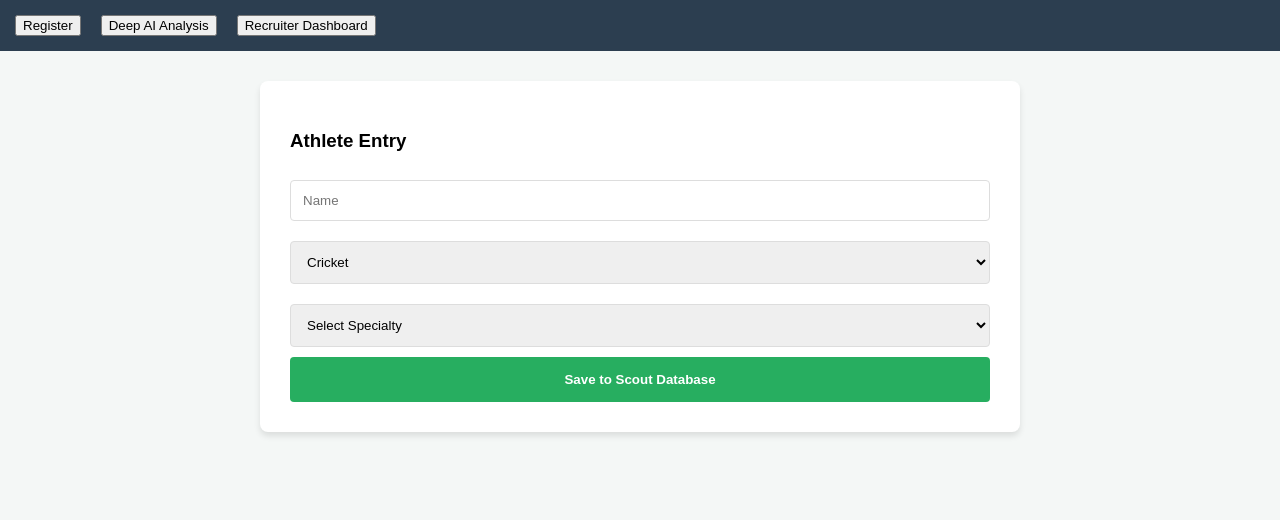
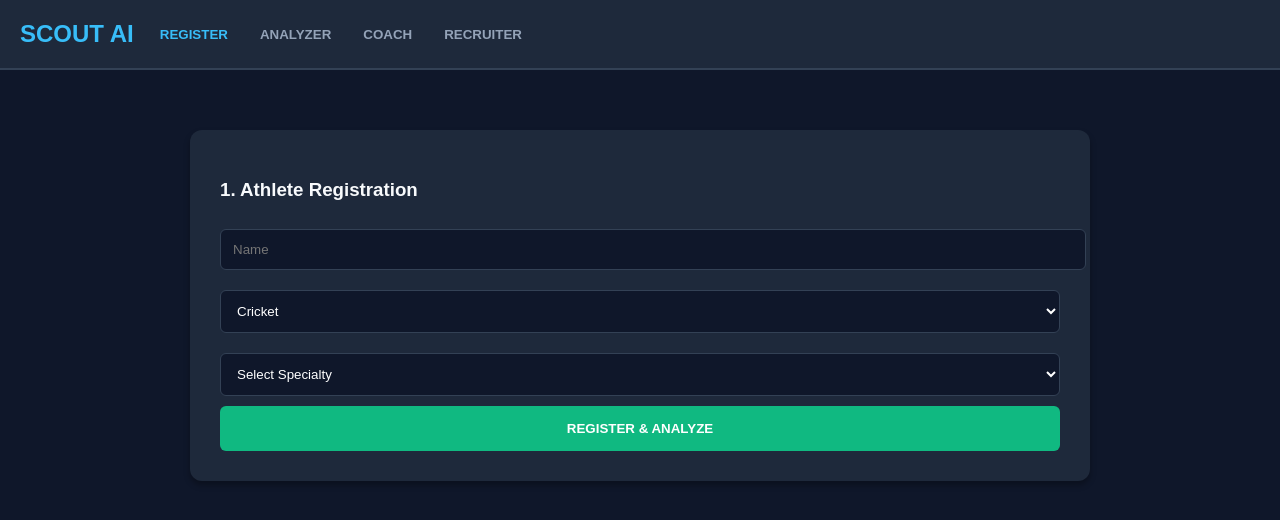
Before and after one commit to pavancseds24-hash/ai-sports-scout, a React (Create React App) app in the folder frontend/: page / in a window 1280 px wide. Shown: the top 520 px of the page. Built offline with nearby package versions, Linux system fonts and the light colour scheme.

Commit message:
Final Hackathon Submission: Gen AI Sports Scout with Gemini

```diff
--- a/frontend/src/App.js
+++ b/frontend/src/App.js
@@ -4,84 +4,91 @@ import axios from 'axios';
 function App() {
   const [view, setView] = useState('register');
   const [sport, setSport] = useState('Cricket');
-  const [subType, setSubType] = useState(''); // Batting or Bowling
+  const [subType, setSubType] = useState('');
   const [form, setForm] = useState({});
-  const [results, setResults] = useState({ analysis: '', matches: [] });
+  const [results, setResults] = useState({ analysis: '', coach: '', athletes: [] });
 
-  const sportsFields = {
-    Cricket: {
-      Batting: ['Average', 'Strike Rate', 'Matches', 'Highest Score'],
-      Bowling: ['Average', 'Wickets', 'Economy', 'Matches']
-    },
-    Football: ['Goals', 'Assists', 'Matches', 'Position'],
-    Athletics: ['Best Timing', 'Event Name', 'Leagues Played']
-  };
-
-  const handleRegister = async () => {
+  const handleAction = async (type) => {
     try {
-        // Fail-safe: Always save to DB even if AI is out of quota
-        const res = await axios.post('http://localhost:5000/api/athletes/register', {
-            ...form, sport, subType, name: form.name, location: form.location
-        });
+      const base = "http://localhost:5000/api/athletes";
+      if (type === 'reg') {
+        const res = await axios.post(`${base}/register`, { ...form, sport, subType });
         setResults({ ...results, analysis: res.data.analysis });
         alert("Registration Successful!");
-    } catch (e) { alert("Registration Error."); }
+      } else if (type === 'coach') {
+        const res = await axios.post(`${base}/ask-coach`, { question: form.coachQ });
+        setResults({ ...results, coach: res.data.coach_advice });
+      } else {
+        const res = await axios.get(`${base}/matches`);
+        setResults({ ...results, athletes: res.data });
+      }
+    } catch (e) { alert("Backend connection failed."); }
   };
 
   return (
-    <div style={s.container}>
-      <nav style={s.nav}>
-        <button onClick={() => setView('register')}>Register</button>
-        <button onClick={() => setView('analyze')}>Deep AI Analysis</button>
-        <button onClick={() => setView('recruiter')}>Recruiter Dashboard</button>
+    <div style={{ background: '#0f172a', color: '#f8fafc', minHeight: '100vh', fontFamily: 'sans-serif' }}>
+      <nav style={{ background: '#1e293b', padding: '20px', display: 'flex', gap: '20px', borderBottom: '2px solid #334155' }}>
+        <h2 style={{ color: '#38bdf8', margin: 0 }}>SCOUT AI</h2>
+        {['register', 'analyzer', 'coach', 'recruiter'].map(t => <button key={t} onClick={() => setView(t)} style={{ background: 'none', border: 'none', color: view === t ? '#38bdf8' : '#94a3b8', cursor: 'pointer', fontWeight: 'bold' }}>{t.toUpperCase()}</button>)}
       </nav>
 
+      <div style={{ maxWidth: '900px', margin: '40px auto', padding: '20px' }}>
         {view === 'register' && (
           <div style={s.card}>
-          <h3>Athlete Entry</h3>
-          <input placeholder="Name" style={s.inp} onChange={e => setForm({...form, name: e.target.value})} />
-          <select style={s.inp} onChange={e => { setSport(e.target.value); setSubType(''); }}>
+            <h3>1. Athlete Registration</h3>
+            <input style={s.in} placeholder="Name" onChange={e => setForm({...form, name: e.target.value})} />
+            <select style={s.in} onChange={e => { setSport(e.target.value); setSubType(''); }}>
                 <option>Cricket</option><option>Football</option><option>Athletics</option>
             </select>
-
             {sport === 'Cricket' && (
-            <select style={s.inp} onChange={e => setSubType(e.target.value)}>
-              <option value="">Select Specialty</option>
-              <option>Batting</option><option>Bowling</option>
+              <select style={s.in} onChange={e => setSubType(e.target.value)}>
+                <option value="">Select Specialty</option><option>Batting</option><option>Bowling</option>
               </select>
             )}
-
-          {/* Dynamic Fields */}
-          {(sport === 'Cricket' ? sportsFields[sport][subType] : sportsFields[sport])?.map(field => (
-            <input key={field} placeholder={field} style={s.inp} onChange={e => setForm({...form, [field]: e.target.value})} />
-          ))}
-
-          <button style={s.btn} onClick={handleRegister}>Save to Scout Database</button>
+            {subType === 'Batting' && <><input style={s.in} placeholder="Average" onChange={e=>setForm({...form, avg: e.target.value})} /><input style={s.in} placeholder="Strike Rate" onChange={e=>setForm({...form, sr: e.target.value})} /></>}
+            {subType === 'Bowling' && <><input style={s.in} placeholder="Wickets" onChange={e=>setForm({...form, wkts: e.target.value})} /><input style={s.in} placeholder="Economy" onChange={e=>setForm({...form, eco: e.target.value})} /></>}
+            <button style={s.btn} onClick={() => handleAction('reg')}>REGISTER & ANALYZE</button>
           </div>
         )}
 
-      {view === 'analyze' && (
+        {view === 'analyzer' && (
           <div style={s.card}>
-          <h3>Pro Comparison & Career Path</h3>
-          <textarea style={{...s.inp, height: '100px'}} placeholder="Paste all your stats and league history here for deep analysis..." />
-          <button style={{...s.btn, background: '#1a73e8'}} onClick={() => {/* Call Deep Analyze API */}}>Analyze My Future</button>
-          <div style={s.resBox}>
-            <strong>AI Career Advisor:</strong>
-            <p>Your stats will be compared to legends like Virat Kohli. We will suggest 3-year milestones to secure your future in professional sports.</p>
-          </div>
+            <h3>2 & 4. Elite Comparison Analyzer</h3>
+            <div style={s.resBox}>{results.analysis || "Results will appear after registration."}</div>
           </div>
         )}
+
+        {view === 'coach' && (
+          <div style={s.card}>
+            <h3>3. AI Coach (Gen AI)</h3>
+            <input style={s.in} placeholder="How can I improve my bowling pace?" onChange={e => setForm({...form, coachQ: e.target.value})} />
+            <button style={{...s.btn, background: '#38bdf8'}} onClick={() => handleAction('coach')}>ASK AI COACH</button>
+            {results.coach && <div style={s.resBox}>{results.coach}</div>}
+          </div>
+        )}
+
+        {view === 'recruiter' && (
+          <div style={s.card}>
+            <h3>5. Recruiter Match System</h3>
+            <button style={s.btn} onClick={() => handleAction('match')}>REFRESH ATHLETES</button>
+            {results.athletes.map(a => (
+              <div key={a.id} style={{ borderBottom: '1px solid #334155', padding: '15px' }}>
+                <strong>{a.name}</strong> - {a.sport} ({a.ai_score}%)
+                <p style={{ fontSize: '12px', color: '#94a3b8' }}>{a.ai_summary.substring(0, 150)}...</p>
+              </div>
+            ))}
+          </div>
+        )}
+      </div>
     </div>
   );
 }
 
 const s = {
-    container: { background: '#f4f7f6', minHeight: '100vh', fontFamily: 'Arial' },
-    nav: { background: '#2c3e50', padding: '15px', display: 'flex', gap: '20px', color: 'white' },
-    card: { maxWidth: '700px', margin: '30px auto', background: 'white', padding: '30px', borderRadius: '8px', boxShadow: '0 4px 6px rgba(0,0,0,0.1)' },
-    inp: { width: '100%', padding: '12px', margin: '10px 0', border: '1px solid #ddd', borderRadius: '4px', boxSizing: 'border-box' },
-    btn: { width: '100%', padding: '15px', background: '#27ae60', color: 'white', border: 'none', borderRadius: '4px', cursor: 'pointer', fontWeight: 'bold' },
-    resBox: { marginTop: '20px', padding: '15px', borderLeft: '5px solid #1a73e8', background: '#eef6ff' }
+  card: { background: '#1e293b', padding: '30px', borderRadius: '12px', boxShadow: '0 4px 6px rgba(0,0,0,0.3)' },
+  in: { width: '100%', padding: '12px', margin: '10px 0', background: '#0f172a', color: 'white', border: '1px solid #334155', borderRadius: '6px' },
+  btn: { width: '100%', padding: '15px', background: '#10b981', color: 'white', border: 'none', borderRadius: '6px', cursor: 'pointer', fontWeight: 'bold' },
+  resBox: { marginTop: '20px', padding: '20px', background: '#0f172a', borderLeft: '4px solid #38bdf8', borderRadius: '4px', whiteSpace: 'pre-wrap' }
 };
 
 export default App;
```
Also changed, not shown: 2 other files (tests, documents, lock files or other folders). Lines whose indentation alone changed are shown as unchanged.
